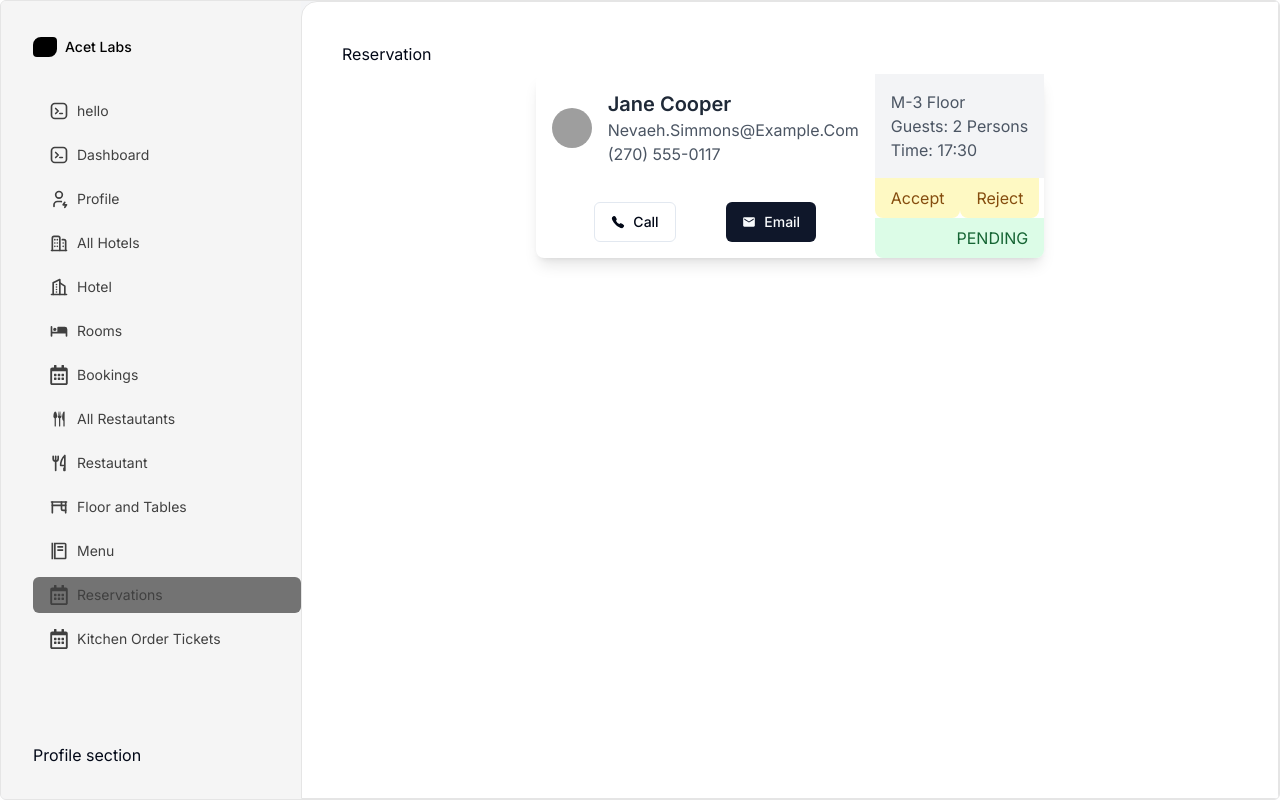
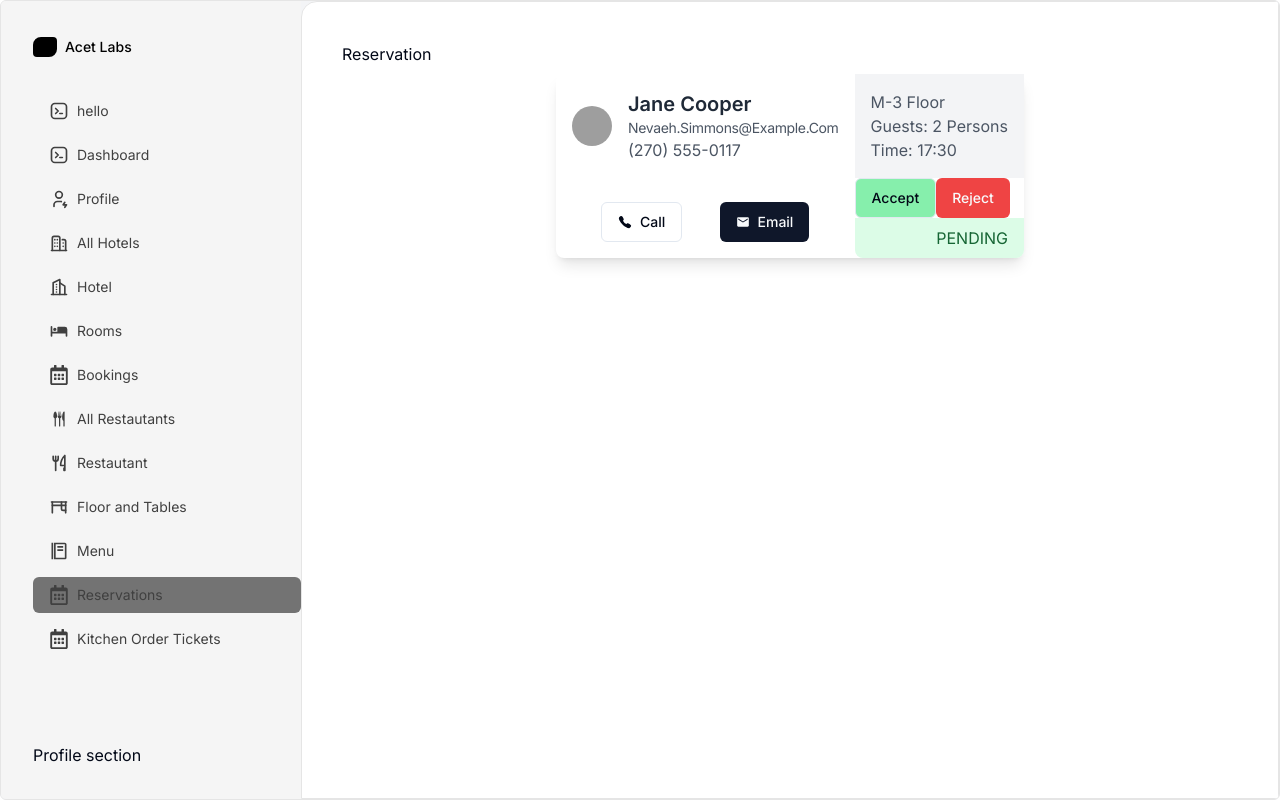
Before and after one commit to HardikGarg2002/hotelUiComps, a Next.js app: page /reservation in a window 1280 px wide. Built offline with nearby package versions, Linux system fonts and the light colour scheme; grey boxes are pictures that could not be loaded.

Commit message:
updated url

```diff
--- a/src/lib/booking.ts
+++ b/src/lib/booking.ts
@@ -1,6 +1,6 @@
 import { IBooking } from "@/interface/booking";
 
-const apiURL = "http://localhost:6005/api/booking";
+const apiURL: string = process.env.NEXT_PUBLIC_URL + "/booking";
 
 export const getAllBookings = async () => {
   const response = await fetch(apiURL);
--- a/src/lib/hotels.ts
+++ b/src/lib/hotels.ts
@@ -1,4 +1,4 @@
-const apiURL = "http://localhost:6005/api/hotel";
+const apiURL = process.env.NEXT_PUBLIC_URL + "/hotel";
 
 export const getAllHotels = async () => {
   const response = await fetch(apiURL);
--- a/src/lib/restaurant.ts
+++ b/src/lib/restaurant.ts
@@ -1,5 +1,6 @@
 import { IRestaurant } from "@/interface/restaurant";
-const apiURL = "http://localhost:6005/api/restaurant";
+
+const apiURL: string = process.env.NEXT_PUBLIC_URL + "/restaurant";
 
 export const getAllRestaurants = async (): Promise<IRestaurant[]> => {
   const response = await fetch(apiURL);
--- a/src/lib/room.ts
+++ b/src/lib/room.ts
@@ -1,5 +1,5 @@
-const apiURL = "http://localhost:6005/api/room";
-const url = "http://localhost:6005/api";
+const url = process.env.NEXT_PUBLIC_URL;
+const apiURL = process.env.NEXT_PUBLIC_URL + "/room";
 
 export const getAllRooms = async () => {
   const response = await fetch(apiURL);
--- a/src/myComponents/reservation/customerInfoCard.tsx
+++ b/src/myComponents/reservation/customerInfoCard.tsx
@@ -20,7 +20,9 @@ function CustomerInfoCard() {
         </Avatar>
         <div>
           <h2 className="text-gray-800 text-xl font-semibold">Jane Cooper</h2>
-          <p className="text-gray-600">Nevaeh.Simmons@Example.Com</p>
+          <p className="text-gray-600 tracking-tight text-sm">
+            Nevaeh.Simmons@Example.Com
+          </p>
           <p className="text-gray-600">(270) 555-0117</p>
         </div>
       </div>
--- a/src/myComponents/reservation/reservationInfoCard.tsx
+++ b/src/myComponents/reservation/reservationInfoCard.tsx
@@ -8,7 +8,7 @@ function ReservationInfoCard({ status }: { status: ReservationStatus }) {
       <div className="bg-gray-100 p-4 flex justify-between items-center">
         <div>
           <p className="text-gray-600">M-3 Floor</p>
-          <p className="text-gray-600">Guests: 2 Persons</p>
+          <p className="text-gray-600 ">Guests: 2 Persons</p>
           <p className="text-gray-600">Time: 17:30</p>
         </div>
         <div>
@@ -17,16 +17,16 @@ function ReservationInfoCard({ status }: { status: ReservationStatus }) {
           )}
         </div>
       </div>
-      {status === ReservationStatus.PENDING && (
-        <div className="flex">
-          <div className="bg-yellow-100 text-yellow-800 px-4 py-2 text-right rounded-b-lg">
-            Accept
+      <div className="flex justify-between">
+        {status === ReservationStatus.PENDING && (
+          <div className="flex">
+            <Button variant="outline" className="bg-green-300">
+              Accept
+            </Button>
+            <Button variant="destructive">Reject</Button>
           </div>
-          <div className="bg-yellow-100 text-yellow-800 px-4 py-2 text-right rounded-b-lg">
-            Reject
-          </div>
-        </div>
-      )}
+        )}
+      </div>
       {status === ReservationStatus.CANCELLED && (
         <div className="bg-red-100 text-red-800 px-4 py-2 text-right rounded-b-lg">
           Cancelled
```
